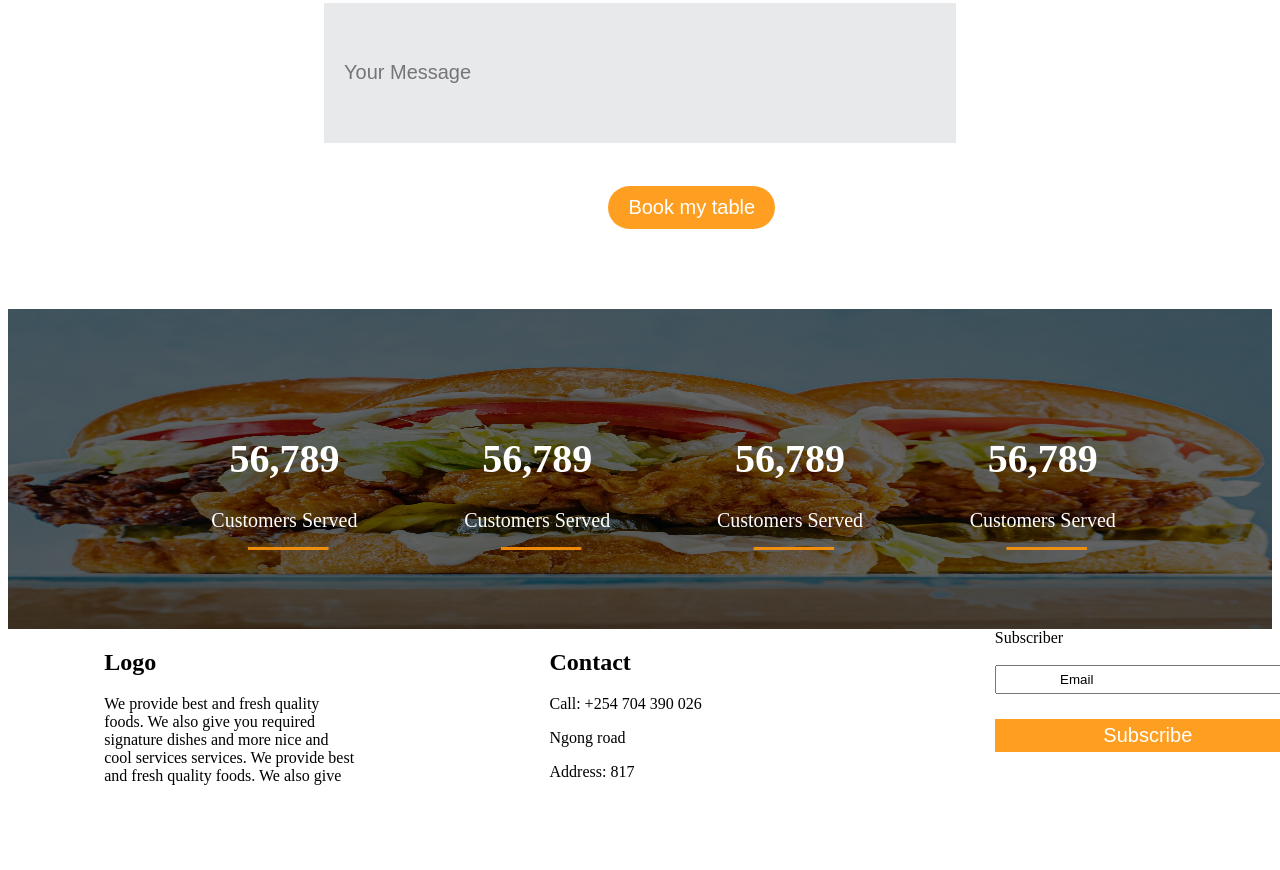
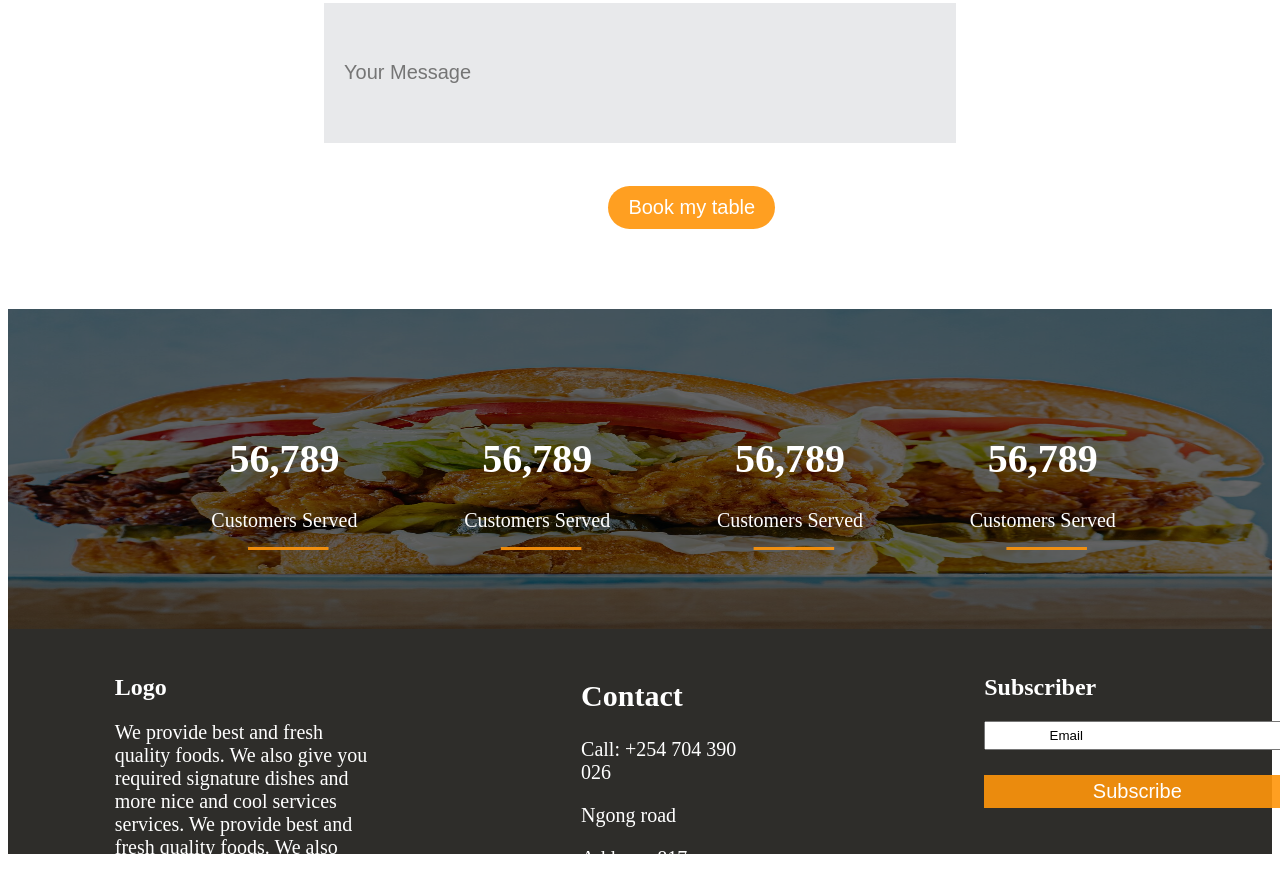
Before and after one commit to Memory-Wabwile/restaurant-01, a plain HTML site: page index.html in a window 1280 px wide. Shown: the part 4904-5774 px from the top of the page. Before the commit the page ends 5713 px from the top, so only its background shows below. Drawn offline with Linux system fonts and the light colour scheme.

```diff
--- a/index.html
+++ b/index.html
@@ -362,25 +362,25 @@
         </div>
     </div>
 
-    <div style="display: flex; justify-content: space-around; " class="last">
+    <div style="display: flex; padding-top: 2%; height:25vh; justify-content: space-around; background-color: rgb(46, 45, 42); " class="last">
         <div style="width:20%" class="contact" >
-            <h2>Logo</h2>
-            <p>We provide best and fresh quality foods. We also give you required signature dishes and more nice and
-                cool services services. We provide best and fresh quality foods. We also give </p>
+            <h2 style="color: white;" >Logo</h2>
+            <p style="color: white ; font-size: 20px;"  >We provide best and fresh quality foods. We also give you required signature dishes and more nice and
+                cool services services. We provide best and fresh quality foods. We also </p>
         </div>
 
-        <div style="width:20%" class="contact" >
+        <div style="width:15%; color:white ; font-size: 20px;" class="contact" >
             <h2>Contact</h2>
             <p>Call: +254 704 390 026</p>
             <p>Ngong road </p>
             <p>Address: 817</p>
         </div>
 
-        <div>
+        <div style="" >
             <form>
-                <label for="Subscriber">Subscriber</label><br><br>
+               <h2><label for="Subscriber" style="color: white;" >Subscriber</label></h2>
                 <input  style="padding: 5px 35%;" type="text" value="Email"><br>
-                <button style="padding: 5px 60%; border-radius: 0px;" >Subscribe</button>
+                <button style="padding: 5px 60%; border-radius: 0px; " >Subscribe</button>
             </form>
         </div>
     </div>
```
